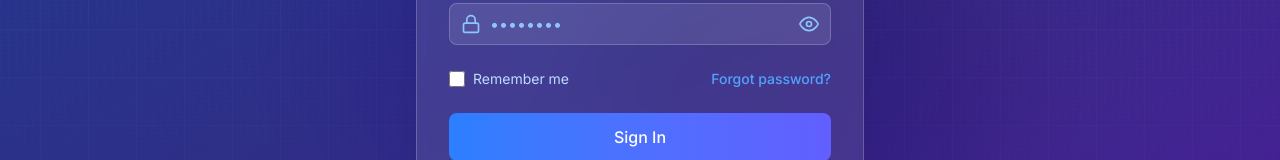
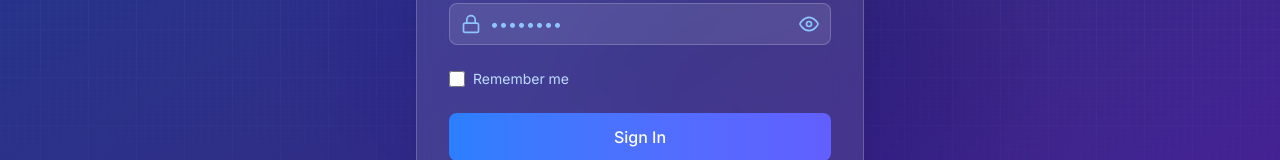
Before and after one commit to ahsanraza0786/Voting_app, a Next.js app in the folder frontend/vote/: page /login in a window 1280 px wide. Shown: the part 347-507 px from the top of the page. Built offline with nearby package versions, Linux system fonts and the light colour scheme; no server answers.

Commit message:
chore: comment out the forgot password link in Login component

```diff
--- a/frontend/vote/src/app/login/page.jsx
+++ b/frontend/vote/src/app/login/page.jsx
@@ -4,6 +4,9 @@ import { motion } from 'framer-motion';
 import { FiMail, FiLock, FiEye, FiEyeOff, FiLoader, FiAlertCircle } from 'react-icons/fi';
 import Link from 'next/link';
 import { useRouter } from 'next/navigation';
+
+const base = process.env.NEXT_PUBLIC_API_BASE;
+
 
 export default function Login() {
   const router = useRouter();
@@ -191,12 +194,12 @@ export default function Login() {
               </div>
 
               <div className="text-sm">
-                <Link
+                {/* <Link
                   href="/forgot-password"
                   className="font-medium text-blue-400 hover:text-blue-300 transition-colors"
                 >
                   Forgot password?
-                </Link>
+                </Link> */}
               </div>
             </div>
 
```
